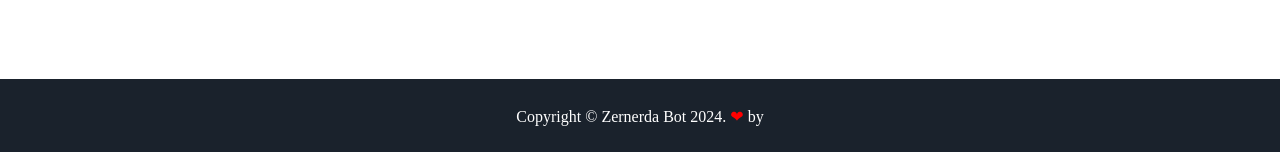
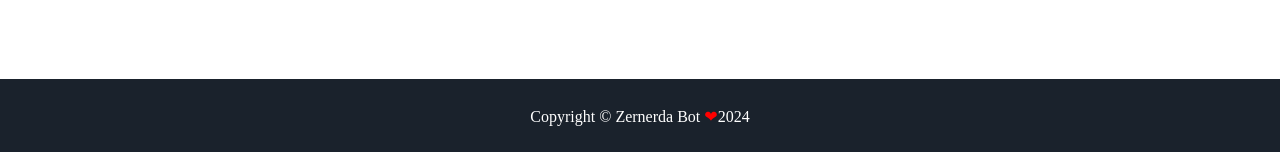
Before and after one commit to ZernerdaBot/ZernerdaBot.github.io, a Jekyll site: the page built from index.html, in a window 1280 px wide. Shown: the part 1103-1255 px from the top of the page. Built offline with Jekyll 4.4.1, drawn with Linux system fonts in a browser that asks for light colours; some web fonts are replaced.

Commit message:
Update footer.html

```diff
--- a/_includes/footer.html
+++ b/_includes/footer.html
@@ -1,6 +1,6 @@
 <footer class="footer">
     <!-- <p>&copy; {{ site.username }}</p> -->
-    <p>Copyright © Zernerda Bot 2024. <span class="love">❤</span> by <a href="/</a></p>
+    <p>Copyright © Zernerda Bot <span class="love">❤</span>2024<a href="/</a></p>
 </footer>
 <script src="{{ '/assets/js/particles.min.js' | prepend: site.baseurl }}"></script>
 <script src="{{ '/assets/js/sweet-scroll.min.js' | prepend: site.baseurl }}"></script>
```
